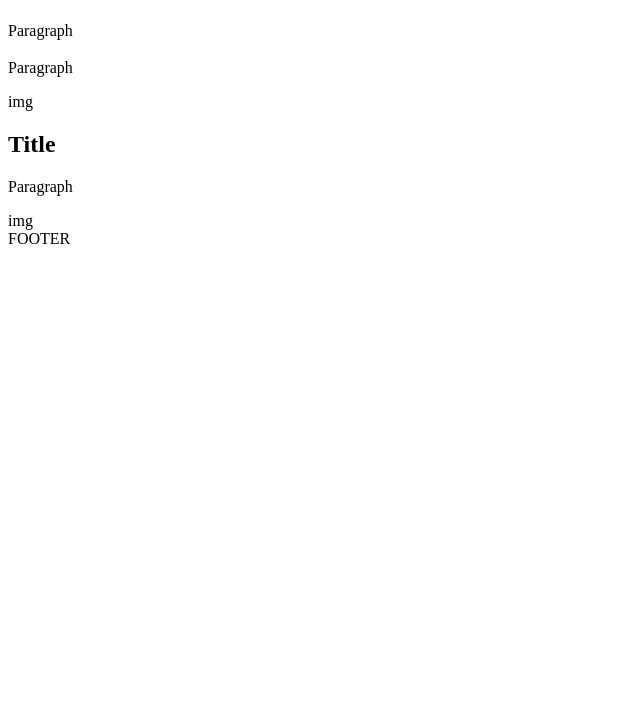
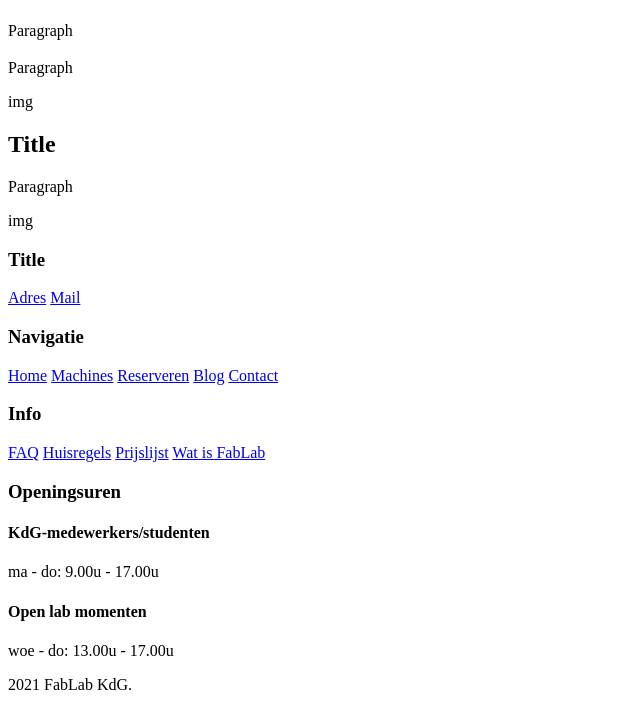
Before and after one commit to kareldecoeneKDG/fablab-website, a PHP site: the page made by site/templates/home.php in a window 1280 px wide. Shown: the part 504-1206 px from the top of the page, without its empty margins (0-640 px from the left). Before the commit the page ends 748 px from the top, so only its background shows below. Run offline with PHP 8.4, Linux system fonts and the light colour scheme; the template is opened without the code that fills it, so the values that code supplies are empty.

Commit message:
added footer content

```diff
--- a/site/snippets/footer.php
+++ b/site/snippets/footer.php
@@ -1,5 +1,52 @@
         <footer class="footer">
-            FOOTER
+            <section class="footer__content">
+                <div class="footer__content__block">
+                    <h3 class="footer__content__block__title">Title</h3>
+                    <a class="footer__content__block__link" href="#"><i class="footer__content__block__link__icon"></i>Adres</a>
+                    <a class="footer__content__block__link" href="#"><i class="footer__content__block__link__icon"></i>Mail</a>
+
+                    <div class="footer__content__block__socialsflexbox">
+                        <i class="footer__content__block__socialsflexbox__social"></i>
+                        <i class="footer__content__block__socialsflexbox__social"></i>
+                        <i class="footer__content__block__socialsflexbox__social"></i>
+                    </div>
+                </div>
+
+                <div class="footer__content__block">
+                    <h3 class="footer__content__block__title">Navigatie</h3>
+                    <a class="footer__content__block__link" href="#">Home</a>
+                    <a class="footer__content__block__link" href="#">Machines</a>
+                    <a class="footer__content__block__link" href="#">Reserveren</a>
+                    <a class="footer__content__block__link" href="#">Blog</a>
+                    <a class="footer__content__block__link" href="#">Contact</a>
+                </div>
+
+                <div class="footer__content__block">
+                    <h3 class="footer__content__block__title">Info</h3>
+                    <a class="footer__content__block__link" href="#">FAQ</a>
+                    <a class="footer__content__block__link" href="#">Huisregels</a>
+                    <a class="footer__content__block__link" href="#">Prijslijst</a>
+                    <a class="footer__content__block__link" href="#">Wat is FabLab</a>
+                </div>
+
+                <div class="footer__content__block">
+                    <h3 class="footer__content__block__title">Openingsuren</h3>
+
+                    <div class="footer__content__block__openhours">
+                        <h4 class="footer__content__block__openhours__title">KdG-medewerkers/studenten</h4>
+                        <p class="footer__content__block__openhours__paragraph">ma - do: 9.00u - 17.00u</p>
+                    </div>
+
+                    <div class="footer__content__block__openhours">
+                        <h4 class="footer__content__block__openhours__title">Open lab momenten</h4>
+                        <p class="footer__content__block__openhours__paragraph">woe - do: 13.00u - 17.00u</p>
+                    </div>
+                </div>
+            </section>
+
+            <section class="footer__copyright">
+                2021 FabLab KdG.
+            </section>
         </footer>
     </body>
 </html>
--- a/site/templates/home.php
+++ b/site/templates/home.php
@@ -35,12 +35,12 @@
         <div class="introduction__flexbox__right">
             <div class="introduction__flexbox__right__openhours">
                 <h3 class="introduction__flexbox__right__openhours__title">Title</h3>
-                <p class="introduction__flexbox__right__openhours__p">Uren</p>
+                <p class="introduction__flexbox__right__openhours__paragraph">Uren</p>
             </div>
 
             <div class="introduction__flexbox__right__openhours">
                 <h3 class="introduction__flexbox__right__openhours__title">Title</h3>
-                <p class="introduction__flexbox__right__openhours__p">Uren</p>
+                <p class="introduction__flexbox__right__openhours__paragraph">Uren</p>
             </div>
         </div>
     </div>
```
